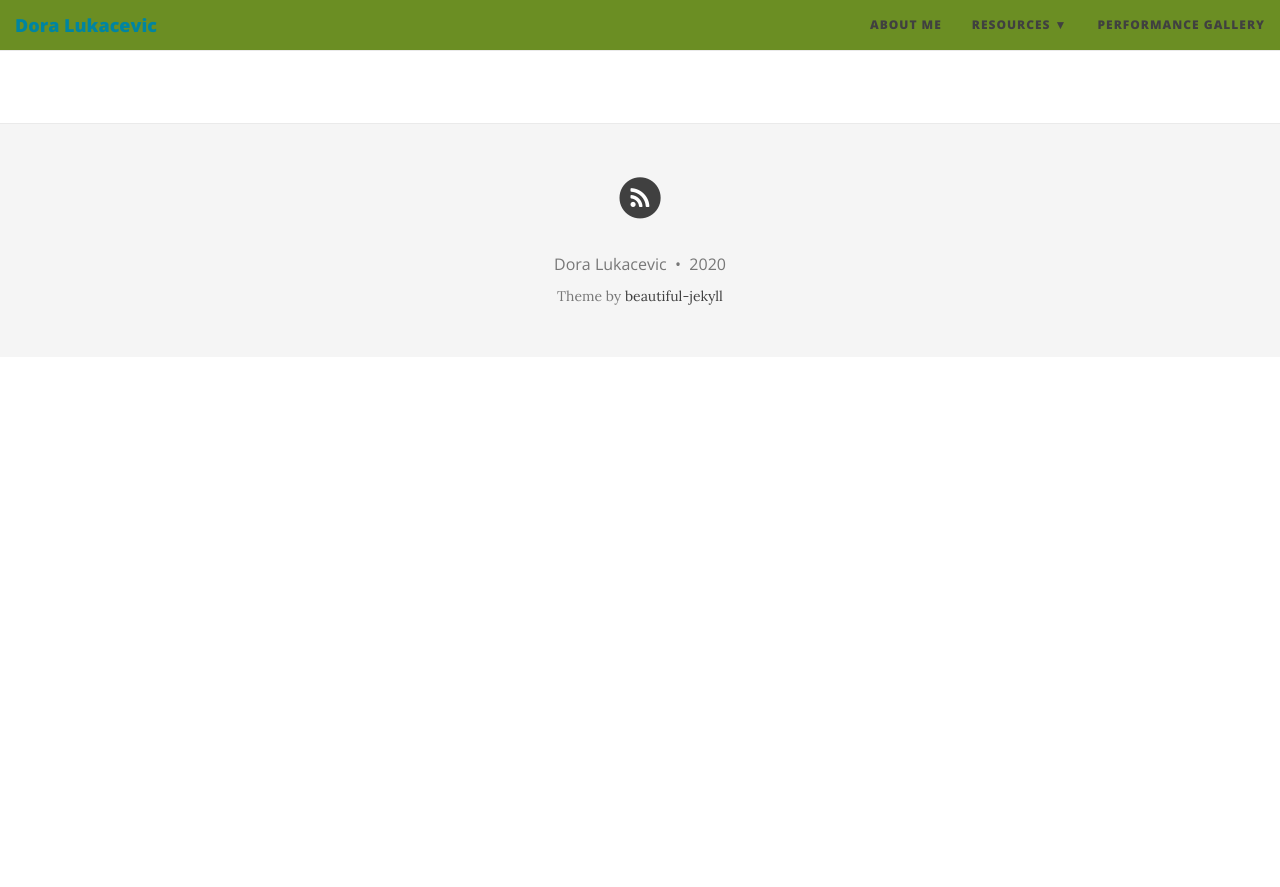
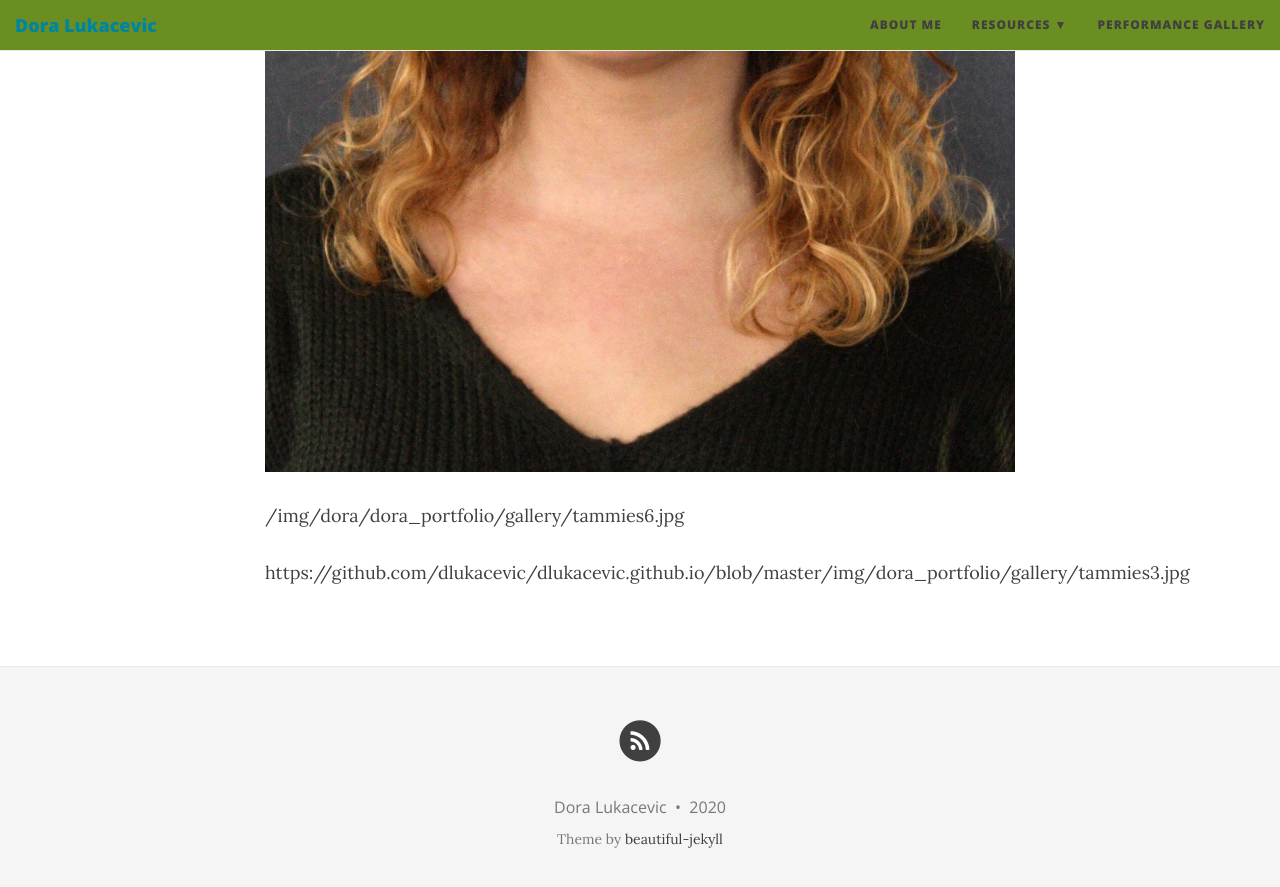
Before and after one commit to dlukacevic/dlukacevic.github.io, a Jekyll site: the page built from gallery.md, in a window 1280 px wide and 900 px high, scrolled down 838 px. Shown: the top 887 px of the window. Built offline with Jekyll 4.4.1, drawn with Linux system fonts in a browser that asks for light colours; nearby versions of some CDN libraries; our own code applies the rules of GitHub Pages for plain Markdown files; before the commit the page ends 1195 px from its top, so only the background shows below that; some of the changed lines change nothing that is shown.

Commit message:
Update gallery.md

```diff
--- a/gallery.md
+++ b/gallery.md
@@ -8,6 +8,8 @@
 
 
 
-![Caption](https://github.com/dlukacevic/dlukacevic.github.io/blob/master/img/dora_portfolio/gallery/tammies3.jpg)
+![Caption](/img/headshot.jpg)
 
 /img/dora/dora_portfolio/gallery/tammies6.jpg
+
+https://github.com/dlukacevic/dlukacevic.github.io/blob/master/img/dora_portfolio/gallery/tammies3.jpg
```
